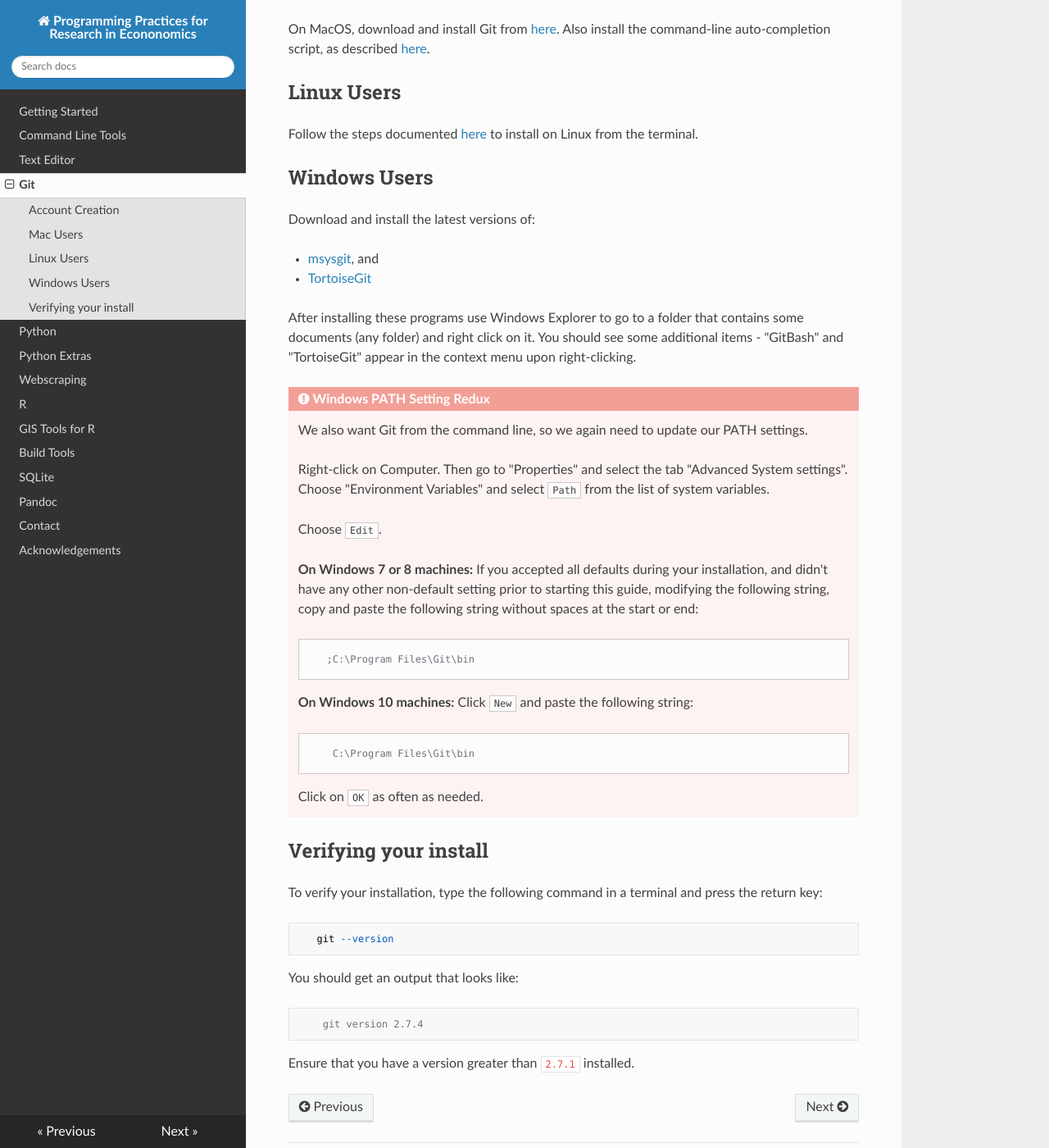
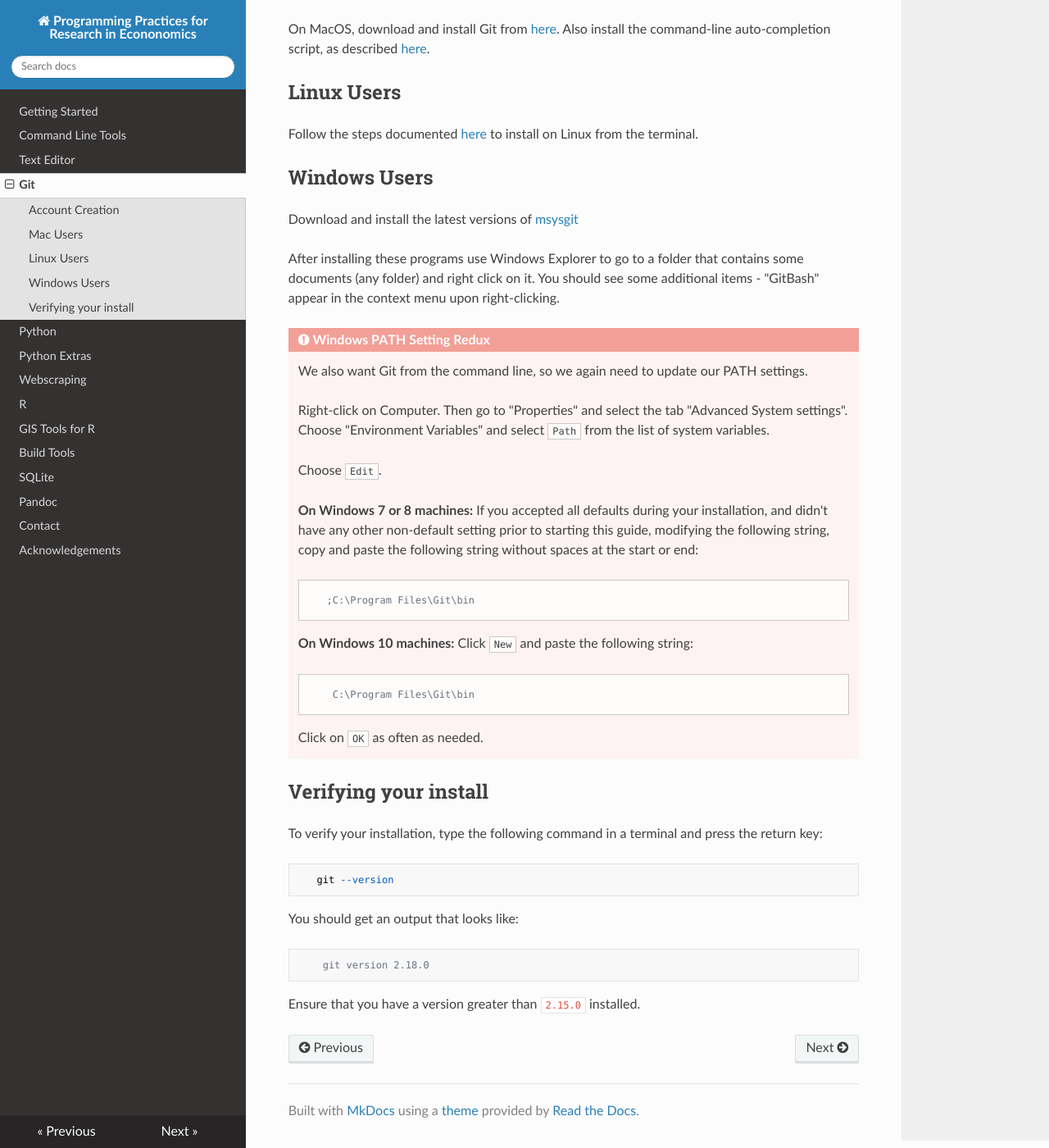
Before and after one commit to pp4rs/DEPRECATED-installation-guide, an MkDocs documentation site: the page built from docs/gitInstall.md, in a window 1280 px wide and 1400 px high, scrolled down 464 px. Shown: the whole window at 82% size. Built offline with MkDocs 1.6.1, drawn with Linux system fonts in a browser that asks for light colours; nearby versions of some CDN libraries; old or Windows-style settings are respelled for this version of MkDocs.

Commit message:
GIT version updated and removed TortoiseGit.

```diff
--- a/docs/gitInstall.md
+++ b/docs/gitInstall.md
@@ -30,13 +34,14 @@ Follow the steps documented [here](https://git-scm.com/download/linux) to instal
 
 ## Windows Users
 
-Download and install the latest versions of:
+Download and install the latest versions of [msysgit](http://msysgit.github.io)
 
-*   [msysgit](http://msysgit.github.io), and
+<!--, and
 *   [TortoiseGit](http://code.google.com/p/tortoisegit/wiki/Download)
+-->
 
 After installing these programs use Windows Explorer to go to a folder that contains some documents (any folder) and right click on it.
-You should see some additional items - "GitBash" and "TortoiseGit" appear in the context menu upon right-clicking.
+You should see some additional items - "GitBash" appear in the context menu upon right-clicking.
 
 
 !!! danger "Windows PATH Setting Redux"
@@ -69,6 +74,6 @@ To verify your installation, type the following command in a terminal and press
 
 You should get an output that looks like:
 
-        git version 2.7.4
+        git version 2.18.0
 
-Ensure that you have a version greater than `2.7.1` installed.
+Ensure that you have a version greater than `2.15.0` installed.
```
Also changed, not shown: other parts of docs/gitInstall.md (+4 -0 lines).
